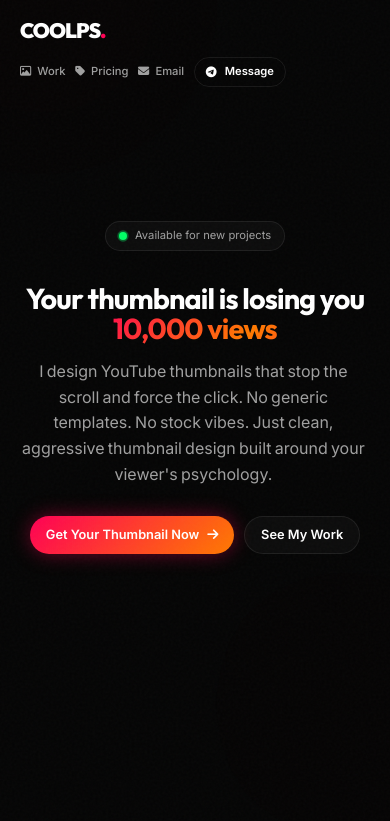
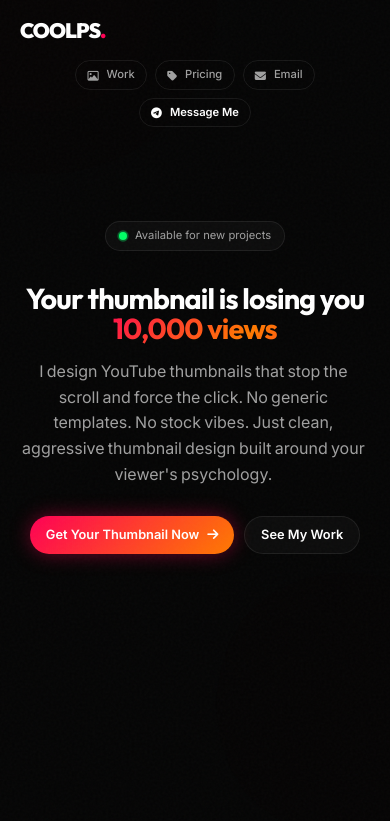
Before and after one commit to coolgamer000007-bot/portfolio, a plain HTML site: page index.html in a window 390 px wide. Shown: the top 821 px of the page. Drawn offline with Linux system fonts and the light colour scheme.

Commit message:
Update index.html

```diff
--- a/index.html
+++ b/index.html
@@ -98,18 +98,11 @@
             100% { transform: translate(5%, 10%) scale(1.1); }
         }
 
-        /* Custom Cursor - ONLY ON DESKTOP (fine pointer + min-width) */
+        /* Custom Cursor - ONLY ON DESKTOP */
         @media (pointer: fine) and (min-width: 1024px) {
-            .cursor-dot, .cursor-outline {
-                display: block;
-            }
             body, a, button, .btn {
                 cursor: none;
             }
-        }
-
-        .cursor-dot, .cursor-outline {
-            display: none;
         }
 
         .cursor-dot {
@@ -123,6 +116,7 @@
             transform: translate(-50%, -50%);
             box-shadow: 0 0 15px var(--accent-1);
             transition: width 0.2s, height 0.2s, background 0.2s, opacity 0.2s;
+            display: none;
         }
 
         .cursor-outline {
@@ -135,6 +129,13 @@
             z-index: 9999;
             transform: translate(-50%, -50%);
             transition: width 0.2s, height 0.2s, background 0.2s, opacity 0.2s;
+            display: none;
+        }
+
+        @media (pointer: fine) and (min-width: 1024px) {
+            .cursor-dot, .cursor-outline {
+                display: block;
+            }
         }
 
         body.hovering .cursor-dot {
@@ -285,7 +286,7 @@
             font-size: 1.1rem;
         }
 
-        /* Navbar - desktop (untouched) */
+        /* Navbar - ALL nav links now have border styling (like Message button) */
         .navbar {
             position: fixed;
             top: 0;
@@ -333,17 +334,42 @@
         .nav-links {
             display: flex;
             align-items: center;
-            gap: 2rem;
+            gap: 1rem;
         }
 
+        /* ALL nav links (Work, Pricing, Email) now have the same border styling as Message button */
         .nav-link {
             font-weight: 500;
             color: var(--text-muted);
             transition: var(--transition);
+            border: 1px solid var(--glass-border);
+            background: transparent;
+            padding: 0.5rem 1.2rem;
+            border-radius: 100px;
+            font-size: 0.9rem;
+            display: inline-flex;
+            align-items: center;
+            gap: 0.5rem;
         }
 
         .nav-link:hover {
+            border-color: rgba(255, 255, 255, 0.3);
+            background: rgba(255, 255, 255, 0.05);
             color: white;
+        }
+
+        /* Message button styling (kept consistent) */
+        .btn-outline {
+            border: 1px solid var(--glass-border);
+            background: transparent;
+            color: white;
+            padding: 0.5rem 1.2rem;
+            font-size: 0.9rem;
+        }
+
+        .btn-outline:hover {
+            border-color: rgba(255, 255, 255, 0.3);
+            background: rgba(255, 255, 255, 0.05);
         }
 
         /* Hero */
@@ -690,7 +716,7 @@
             to { text-shadow: 0 0 20px rgba(255,255,255,0.3); }
         }
 
-        /* ---------- MOBILE ONLY: PROFESSIONAL HEADER SPACING & FULL NAVIGATION ---------- */
+        /* ---------- MOBILE ONLY: PROFESSIONAL HEADER SPACING ---------- */
         @media (max-width: 768px) {
             .container {
                 padding: 0 1.25rem;
@@ -768,7 +794,7 @@
                 text-align: center;
                 max-width: 100%;
             }
-            /* PROFESSIONAL MOBILE HEADER - proper spacing, full links visible */
+            /* Mobile header: all nav links have border styling, properly spaced */
             .navbar {
                 padding: 0.9rem 0;
             }
@@ -778,7 +804,7 @@
             .nav-content {
                 padding: 0 1.25rem;
                 flex-wrap: wrap;
-                gap: 0.6rem;
+                gap: 0.8rem;
             }
             .logo {
                 font-size: 1.5rem;
@@ -787,20 +813,18 @@
                 display: flex;
                 flex-wrap: wrap;
                 justify-content: center;
-                gap: 0.9rem;
-                width: auto;
+                gap: 0.7rem;
+                width: 100%;
             }
             .nav-link {
-                display: inline-block !important;
-                font-size: 0.8rem;
-                font-weight: 500;
-                padding: 0.2rem 0;
-            }
-            .nav-link i {
-                margin-right: 0.2rem;
+                font-size: 0.75rem;
+                padding: 0.4rem 0.9rem;
+                border: 1px solid var(--glass-border);
+                border-radius: 100px;
+                background: transparent;
             }
             .btn-outline {
-                padding: 0.4rem 1rem;
+                padding: 0.4rem 0.9rem;
                 font-size: 0.75rem;
                 white-space: nowrap;
             }
@@ -825,7 +849,6 @@
             }
         }
 
-        /* Extra small devices - further refinement */
         @media (max-width: 480px) {
             .hero-title {
                 font-size: 1.8rem;
@@ -841,10 +864,11 @@
                 font-size: 0.9rem;
             }
             .nav-links {
-                gap: 0.6rem;
+                gap: 0.5rem;
             }
             .nav-link {
                 font-size: 0.7rem;
+                padding: 0.3rem 0.7rem;
             }
             .btn-outline {
                 padding: 0.3rem 0.7rem;
@@ -872,7 +896,7 @@
                 <a href="#work" class="nav-link"><i class="fa-regular fa-image"></i> Work</a>
                 <a href="#pricing" class="nav-link"><i class="fa-solid fa-tag"></i> Pricing</a>
                 <a href="https://mail.google.com/mail/?view=cm&fs=1&to=coolps.design@gmail.com" target="_blank" class="nav-link"><i class="fa-solid fa-envelope"></i> Email</a>
-                <a href="https://t.me/Coolps07" target="_blank" class="btn btn-outline"><i class="fa-brands fa-telegram"></i> Message</a>
+                <a href="https://t.me/Coolps07" target="_blank" class="btn btn-outline"><i class="fa-brands fa-telegram"></i> Message Me</a>
             </div>
         </div>
     </nav>
@@ -910,7 +934,7 @@
                         <p>That's how long a viewer takes to decide whether to click. Your thumbnail needs to communicate value instantly.</p>
                     </div>
                     <div class="card glass-card reveal delay-2">
-                        <div class="card-icon"><i class="fa-solid fa-chart-line-down"></i></div>
+                        <div class="card-icon"><i class="fa-solid fa-chart-line-down"></i><i class="fa-solid fa-arrow-trend-down"></i></div>
                         <h3>Low CTR = Hidden</h3>
                         <p>If less than 3–5% turn into clicks, the algorithm stops pushing your video. You lose free exposure.</p>
                     </div>
@@ -1030,7 +1054,7 @@
             const preloader = document.querySelector('.preloader');
             if(preloader) setTimeout(() => preloader.classList.add('hidden'), 600);
 
-            // Desktop-only cursor & effects (min-width 1024px)
+            // Desktop-only cursor & effects
             if(window.matchMedia("(pointer: fine)").matches && window.innerWidth >= 1024){
                 const cursorDot = document.querySelector('.cursor-dot');
                 const cursorOutline = document.querySelector('.cursor-outline');
```
